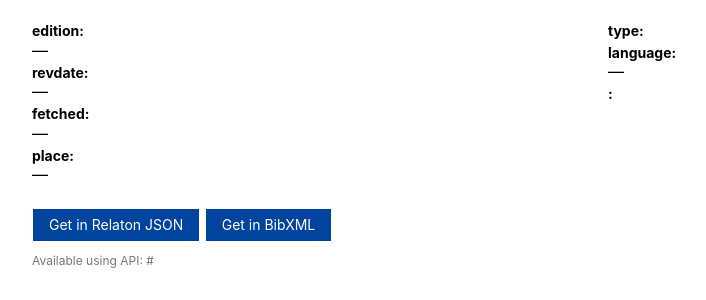
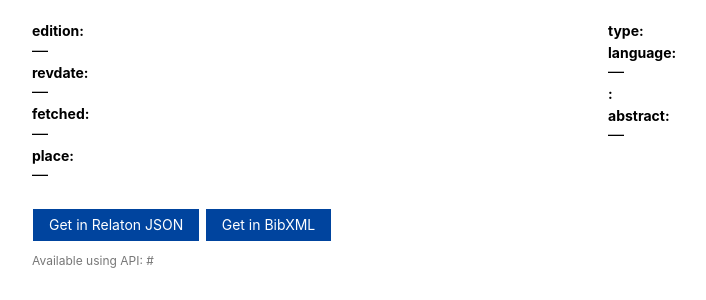
Before and after one commit to ietf-tools/bibxml-service, a Django app: template main/templates/browse/citation_details.html in a window 1280 px wide. Shown: the part 139-439 px from the top of the page, without its empty margins (32-738 px from the left). Run offline with Django 3.2, Linux system fonts and the light colour scheme; the template is opened without the code that fills it, so the values that code supplies are empty.

Commit message:
chore(gui): show abstract (fix #65)

```diff
--- a/main/templates/browse/citation_details.html
+++ b/main/templates/browse/citation_details.html
@@ -52,6 +52,7 @@
         {% for title in data.title|as_list %}
           {% include "deflist/entry.html" with key=title.type|stringformat:"s (title)" val=title.content %}
         {% endfor %}
+        {% include "deflist/entry.html" with key="abstract" val=data.abstract|default:"—" %}
       </dl>
     </div>
   </div>
```
